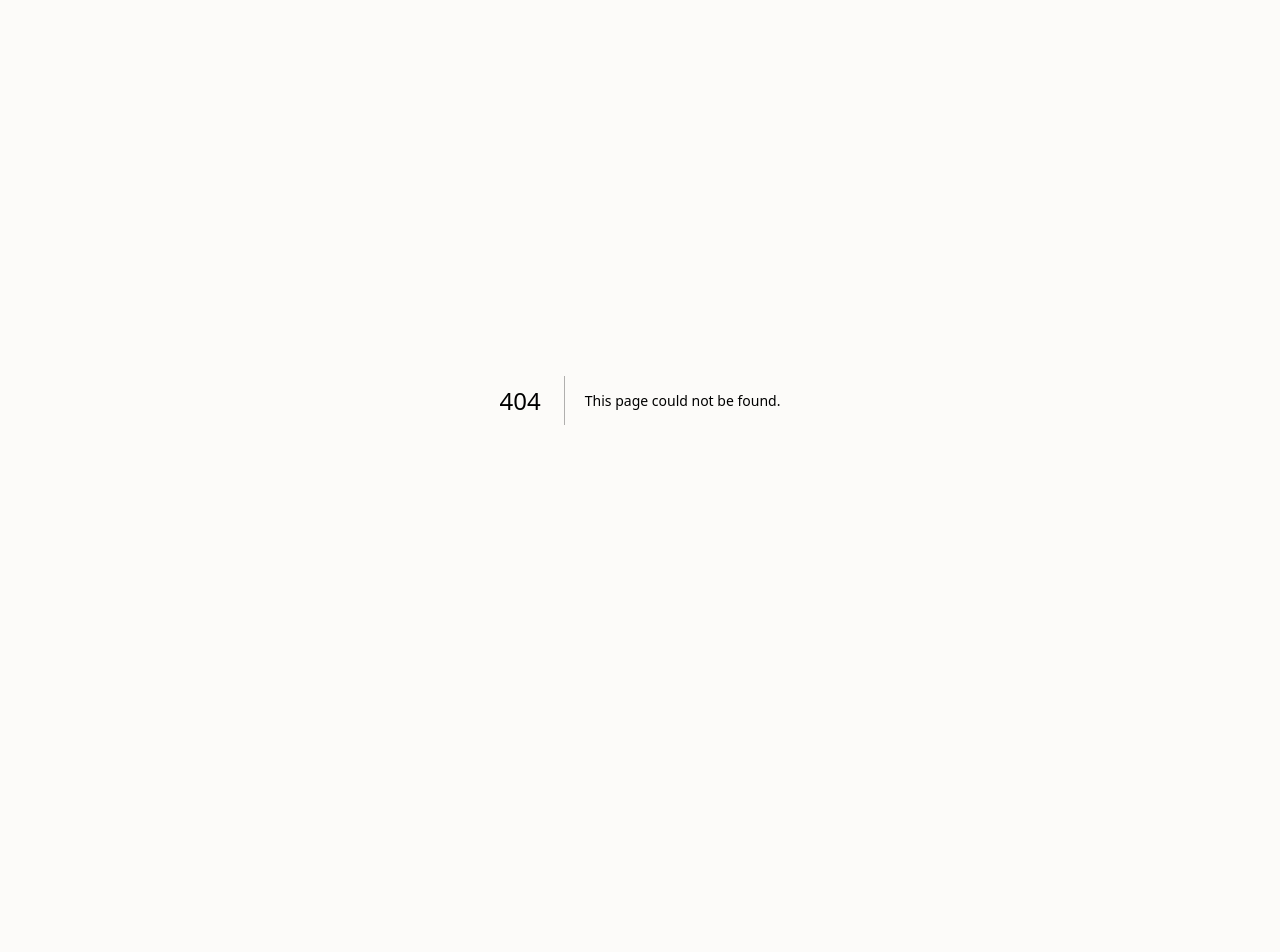
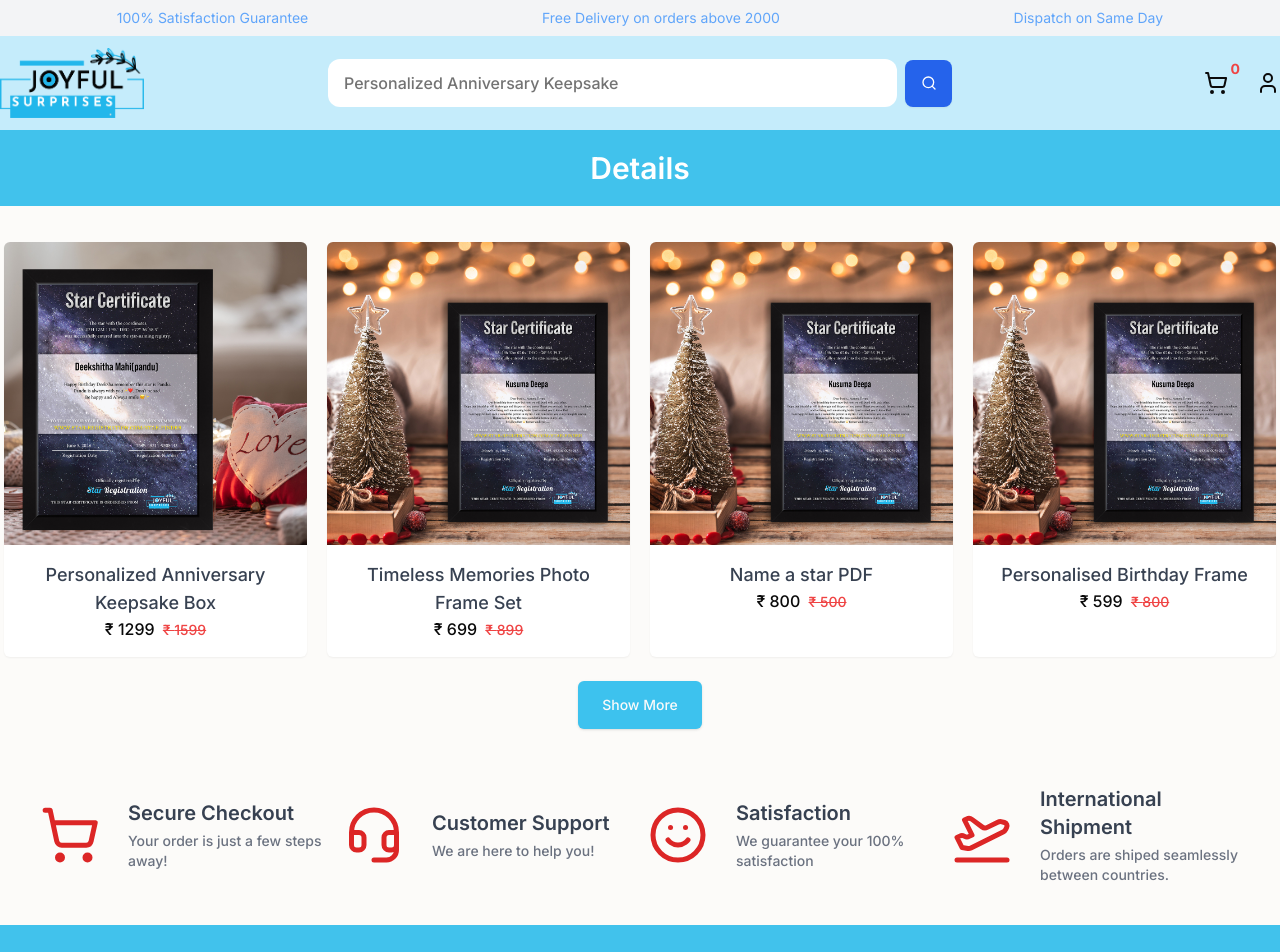
Before and after one commit to ganeshpawar95/joyful_website, a Next.js app: page /products/details in a window 1280 px wide. Before the commit this address had no page. Shown: the top 952 px of the page. Before the commit the page ends 800 px from the top, so only its background shows below. Built offline with nearby package versions, Linux system fonts and the light colour scheme.

Commit message:
product details page added

```diff
--- /dev/null
+++ b/src/app/(home)/products/category/[slug]/page.tsx
@@ -0,0 +1,36 @@
+import CustomerReviews from "@/components/custom/CustomerReviews/CustomerReviews";
+import Footer from "@/components/custom/Footer/Footer";
+import Header from "@/components/custom/Header/Header";
+import HeroSlider from "@/components/custom/HeroSlider/HeroSlider";
+import ProductGrid from "@/components/custom/ProductGrid/ProductGrid";
+import ProductListing from "@/components/custom/ProductListing/ProductListing";
+import WorkProcess from "@/components/custom/WorkProcess/WorkProcess";
+
+function ProductCategory() {
+  return (
+    <>
+      <Header />
+      <div className="bg-[#41C2EC] py-5">
+        <div className="row">
+          <div className="col-lg-12">
+            <div className=" text-center">
+              <h3 className="text-3xl font-semibold text-[#fff]">Shop</h3>
+            </div>
+          </div>
+        </div>
+      </div>
+      <div className="container mx-auto px-1">
+        <div className="py-4">
+          <ProductListing title="" />
+        </div>
+      </div>
+
+      <div className="px-4 sm:px-10 mt-10 pb-10">
+        <WorkProcess />
+      </div>
+      <Footer />
+    </>
+  );
+}
+
+export default ProductCategory;
--- /dev/null
+++ b/src/app/(home)/products/details/page.tsx
@@ -0,0 +1,33 @@
+import Footer from "@/components/custom/Footer/Footer";
+import Header from "@/components/custom/Header/Header";
+import ProductListing from "@/components/custom/ProductListing/ProductListing";
+import WorkProcess from "@/components/custom/WorkProcess/WorkProcess";
+
+function ProductDetails() {
+  return (
+    <>
+      <Header />
+      <div className="bg-[#41C2EC] py-5">
+        <div className="row">
+          <div className="col-lg-12">
+            <div className=" text-center">
+              <h3 className="text-3xl font-semibold text-[#fff]">Details</h3>
+            </div>
+          </div>
+        </div>
+      </div>
+      <div className="container mx-auto px-1">
+        <div className="py-4">
+          <ProductListing title="" />
+        </div>
+      </div>
+
+      <div className="px-4 sm:px-10 mt-10 pb-10">
+        <WorkProcess />
+      </div>
+      <Footer />
+    </>
+  );
+}
+
+export default ProductDetails;
```
